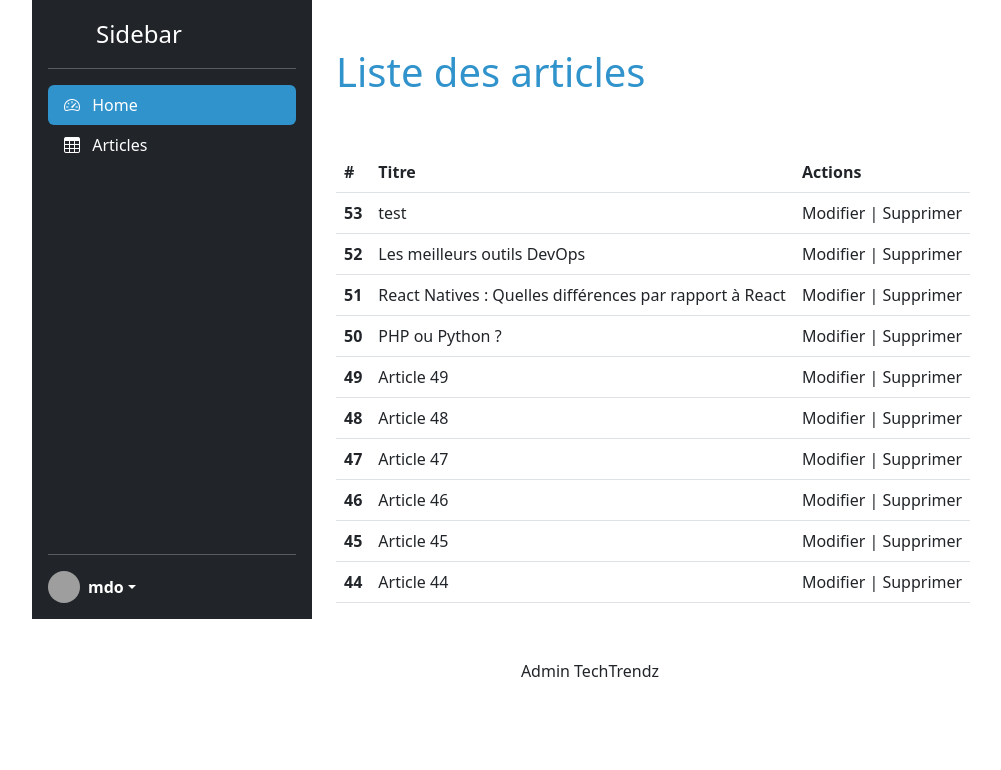
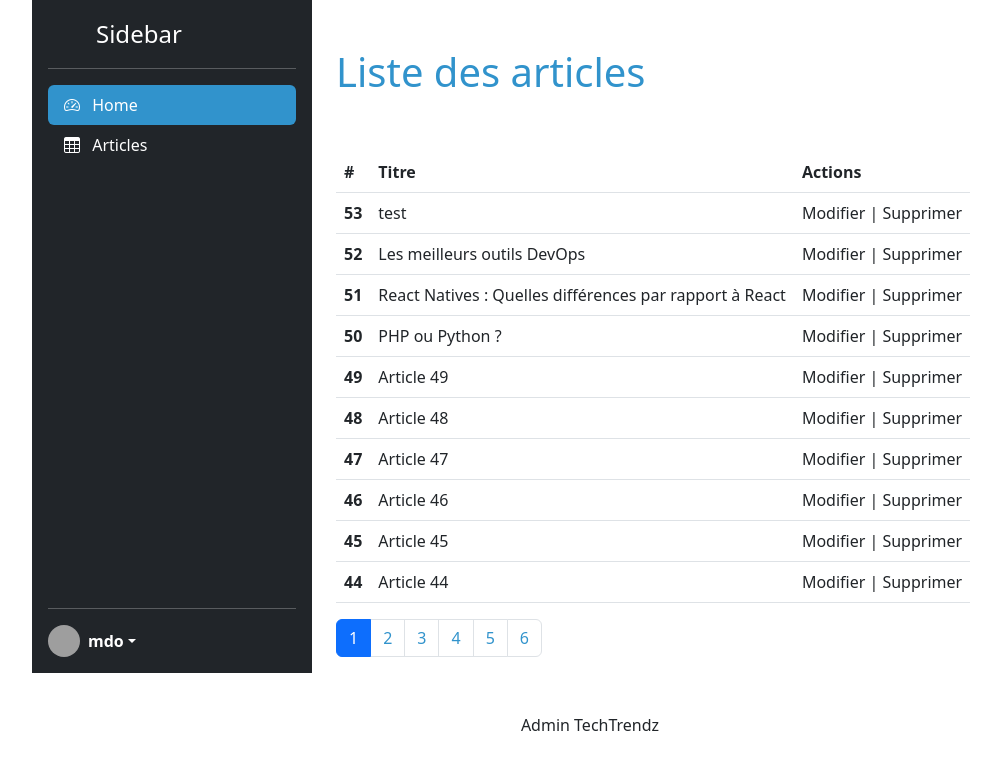
Before and after one commit to arirangz/studi_techtrendz, a PHP site: page /admin/articles.php in a window 1280 px wide. Shown: the top 770 px of the page, without its empty margins (50-1051 px from the left). Run offline with PHP 8.4, Linux system fonts and the light colour scheme; the visitor is signed in with stand-in values (Sample User, id 1); data comes from the database, SQL or seed files in the repository; grey boxes are pictures that could not be loaded.

Commit message:
pagination

```diff
--- a/admin/articles.php
+++ b/admin/articles.php
@@ -10,8 +10,13 @@ if (isset($_GET["page"])) {
     $page = 1;
 }
 
-$articles = getArticles($pdo, _ADMIN_ITEM_PER_PAGE, $page);
+$articles = getArticles($pdo, _ADMIN_ITEM_PER_PAGE_, $page);
 
+$totalArticles = getTotalArticle($pdo);
+
+// 55/10 => 5.5 => 6
+
+$totalPages = ceil($totalArticles / _ADMIN_ITEM_PER_PAGE_);
 ?>
 
 <h1 class="py-5">Liste des articles</h1>
@@ -35,6 +40,16 @@ $articles = getArticles($pdo, _ADMIN_ITEM_PER_PAGE, $page);
     </tbody>
 </table>
 
+<?php if ($totalPages > 1) { ?>
+<nav aria-label="Page navigation example">
+  <ul class="pagination">
+    <?php for ($i =1; $i <= $totalPages;$i++) { ?>
+        <li class="page-item <?php if ($i === $page) { echo "active"; } ?>"><a class="page-link" href="?page=<?=$i;?>"><?=$i;?></a></li>
+    <?php } ?>
+  </ul>
+</nav>
+<?php } ?>
+
 <?php
 require_once __DIR__ . "/templates/footer.php";
 
--- a/lib/article.php
+++ b/lib/article.php
@@ -46,6 +46,20 @@ function getArticles(PDO $pdo, int $limit = null, int $page = null ):array
 }
 
 
+function getTotalArticle(PDO $pdo):int
+{
+    $sql = "SELECT COUNT(*) as total FROM articles;";
+
+    $query = $pdo->prepare($sql);
+
+    $query->execute();
+    $result = $query->fetch(PDO::FETCH_ASSOC);
+
+    return $result['total'];
+}
+
+
+
 function getArticleById(PDO $pdo, int $id):array|bool
 {
     $sql = "SELECT * FROM articles WHERE id = :id";
--- a/lib/config.php
+++ b/lib/config.php
@@ -8,4 +8,4 @@ define("_DB_PASSWORD_", "");
 define("_ASSETS_IMAGES_FOLDER_", "/assets/images/");
 define("_ARTICLES_IMAGES_FOLDER_", "/uploads/articles/");
 define("_HOME_ARTICLES_LIMIT_", 3);
-define("_ADMIN_ITEM_PER_PAGE", 10);
+define("_ADMIN_ITEM_PER_PAGE_", 10);
```
